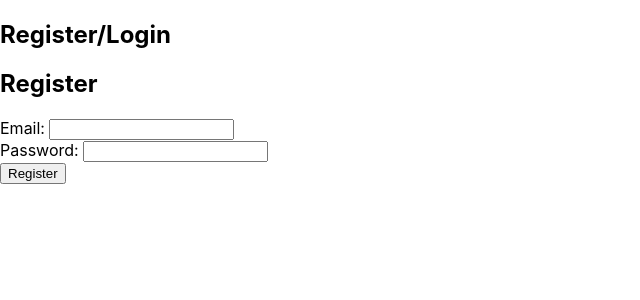
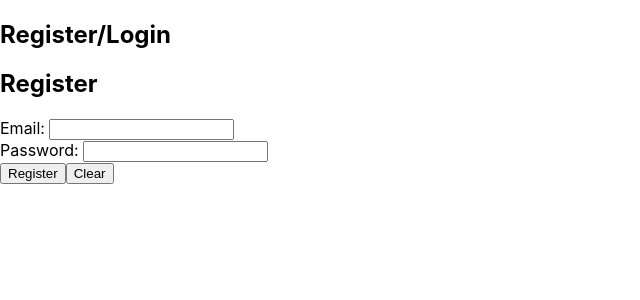
Before and after one commit to yadavn01/BloggingPlatform, a React (Create React App) app in the folder frontend/: page / in a window 1280 px wide. Shown: the top 300 px of the page, without its empty margins (0-640 px from the left). Built offline with nearby package versions, Linux system fonts and the light colour scheme.

Commit message:
added some validation and clear field button

```diff
--- a/frontend/src/components/Register.tsx
+++ b/frontend/src/components/Register.tsx
@@ -6,7 +6,15 @@ const Register = () => {
     const[email, setEmail] = useState('');
     const[password, setPassword] = useState('');
     const[message, setMessage] = useState('');
+    const [errorMessage, setErrorMessage] = useState('');
     const navigate = useNavigate();
+
+    const handleClear = () => {
+        setEmail('');
+        setPassword('');
+        setMessage('');
+    }
+
 
 const handleRegister = async (e: React.FormEvent)  => {
 e.preventDefault();
@@ -31,9 +39,10 @@ catch(error) {
                 </div>
                 <div>
                     <label>Password: </label>
-                    <input type="password" value={password} onChange={(e) => setPassword(e.target.value)} required />
+                    <input type="password" value={password} pattern="(?=.*\d)(?=.*[a-z])(?=.*[A-Z]).{8,}" onChange={(e) => setPassword(e.target.value)} required />
                 </div>
                 <button type="submit">Register</button>
+                <button type="button" onClick={handleClear}> Clear</button>
             </form>
             {message && <p>{message}</p>}
         </div>
```
